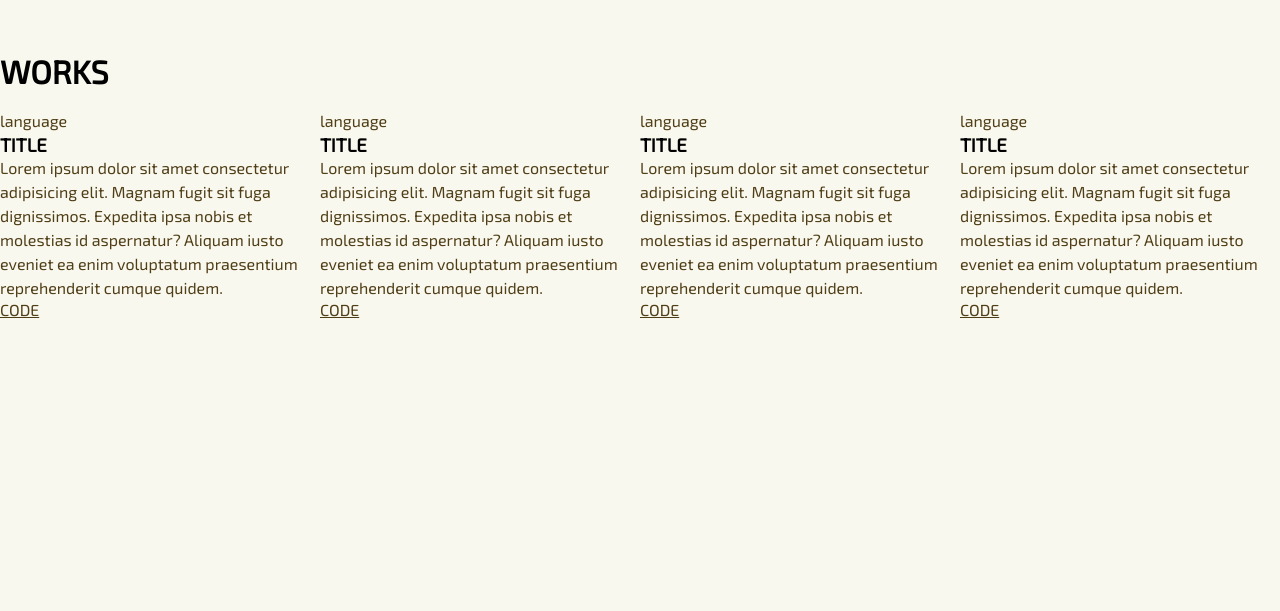
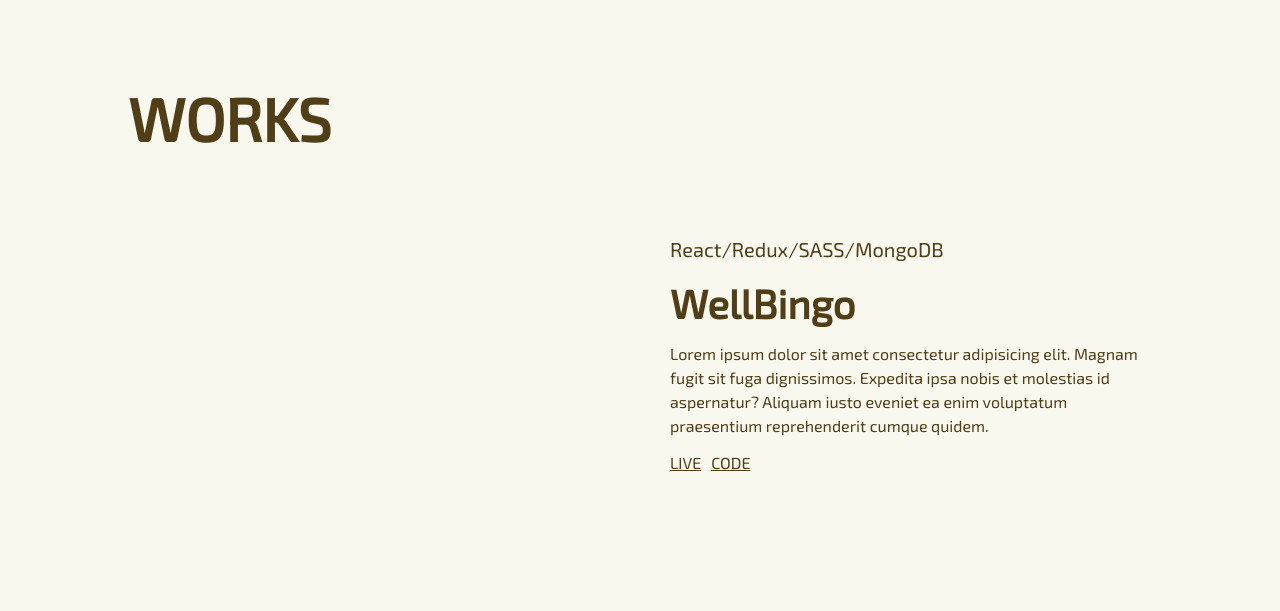
Before and after one commit to saya0118/sayafolio, a React (Create React App) app: page / in a window 1280 px wide. Shown: the part 2178-2789 px from the top of the page. Before the commit the page ends 2497 px from the top, so only its background shows below. Built offline with nearby package versions, Linux system fonts and the light colour scheme.

Commit message:
created layout of work component

```diff
--- a/src/App.module.css
+++ b/src/App.module.css
@@ -11,6 +11,7 @@
   --main-color-gray: #959ca7;
   --font-size-large-title: 70px;
   --font-size-md-title: 60px;
+  --font-size-sm-title: 40px;
   --font-size-lg: 25px;
   --font-size-md: 20px;
   --font-size-sm: 16px;
--- a/src/component/Profile/Profile.module.css
+++ b/src/component/Profile/Profile.module.css
@@ -5,7 +5,6 @@
 }
 
 .container {
-  /* text-align: center; */
   display: grid;
   display: flex;
 }
@@ -28,7 +27,6 @@
   font-size: var(--font-size-md-title);
   color: var(--main-color-charcoal);
   text-align: initial;
-  margin-top: 30px;
   margin-bottom: 30px;
 }
 
--- a/src/component/Skill/Skill.module.css
+++ b/src/component/Skill/Skill.module.css
@@ -8,7 +8,7 @@
   color: var(--main-color-charcoal);
   text-align: initial;
   margin-top: 30px;
-  margin-bottom: 100px;
+  margin-bottom: 60px;
 }
 
 .flex {
--- a/src/component/Work/Work.jsx
+++ b/src/component/Work/Work.jsx
@@ -1,74 +1,91 @@
 import React from "react";
-import styles from './Work.module.css';
+import styles from "./Work.module.css";
+import logoGithub from "../../image/github.svg";
 
 export const Work = () => {
-  return <div className={styles.work}>
-      <div className="section-title">
-                <h1>WORKS</h1>
+  return (
+    <div className={styles.work}>
+      <div className={styles["section-title"]}>
+        <h1 className={styles["title"]}>WORKS</h1>
       </div>
-            <ul className="project-list">
-                <li>
-                    <div className="project-content">
-
-                        <div className="project-img">
-                            <img src="" alt=""/>
+      <ul className={styles["project-ul"]}>
+        <li className={styles["project-list"]}>
+          <div className={styles["project-img-box"]}>
+            <img className={styles["project-image"]} src="" alt="" />
           </div>
-
-                        <div className="project-info">
-                            <p>language</p>
-                            <h3>TITLE</h3>
-                            <p>Lorem ipsum dolor sit amet consectetur adipisicing elit. Magnam fugit sit fuga dignissimos. Expedita ipsa nobis et molestias id aspernatur? Aliquam iusto eveniet ea enim voluptatum praesentium reprehenderit cumque quidem.</p>
-                            <div className="links">
-                                <a href="">CODE</a>
-                            </div>
+          <div className={styles["project-description-box"]}>
+            <p className={styles["project-language"]}>React/Redux/SASS/MongoDB</p>
+            <h3 className={styles["project-title"]}>WellBingo</h3>
+            <p className={styles["project-description"]}>
+              Lorem ipsum dolor sit amet consectetur adipisicing elit. Magnam
+              fugit sit fuga dignissimos. Expedita ipsa nobis et molestias id
+              aspernatur? Aliquam iusto eveniet ea enim voluptatum praesentium
+              reprehenderit cumque quidem.
+            </p>
+            <div>
+              <a href="" className={styles['project-link']}>LIVE</a>
+              <a href="" className={styles['project-link']}>CODE</a>
             </div>
           </div>
         </li>
-                <li>
-                    <div className="project-content">
-                        <div className="project-img">
-                            <img src="" alt=""/>
+        <li className={styles["project-list"]}>
+          <div className={styles["project-img-box"]}>
+            <img className={styles["project-image"]} src="" alt="" />
           </div>
-                        <div className="project-info">
-                            <p>language</p>
-                            <h3>TITLE</h3>
-                            <p>Lorem ipsum dolor sit amet consectetur adipisicing elit. Magnam fugit sit fuga dignissimos. Expedita ipsa nobis et molestias id aspernatur? Aliquam iusto eveniet ea enim voluptatum praesentium reprehenderit cumque quidem.</p>
-                            <div className="links">
-                                <a href="">CODE</a>
-                            </div>
+          <div className={styles["project-description-box"]}>
+            <p className={styles["project-language"]}>TypeScript/CSS modules</p>
+            <h3 className={styles["project-title"]}>Sayabucks</h3>
+            <p className={styles["project-description"]}>
+              Lorem ipsum dolor sit amet consectetur adipisicing elit. Magnam
+              fugit sit fuga dignissimos. Expedita ipsa nobis et molestias id
+              aspernatur? Aliquam iusto eveniet ea enim voluptatum praesentium
+              reprehenderit cumque quidem.
+            </p>
+            <div>
+              <a href="" className={styles['project-link']}>LIVE</a>
+              <a href="" className={styles['project-link']}>CODE</a>
             </div>
           </div>
         </li>
-                <li>
-                    <div className="project-content">
-                        <div className="project-img">
-                            <img src="" alt=""/>
+        <li className={styles["project-list"]}>
+          <div className={styles["project-img-box"]}>
+            <img className={styles["project-image"]} src="" alt="" />
           </div>
-                        <div className="project-info">
-                            <p>language</p>
-                            <h3>TITLE</h3>
-                            <p>Lorem ipsum dolor sit amet consectetur adipisicing elit. Magnam fugit sit fuga dignissimos. Expedita ipsa nobis et molestias id aspernatur? Aliquam iusto eveniet ea enim voluptatum praesentium reprehenderit cumque quidem.</p>
-                            <div className="links">
-                                <a href="">CODE</a>
-                            </div>
+          <div className={styles["project-description-box"]}>
+            <p className={styles["project-language"]}>React/React Hooks/Google API/</p>
+            <h3 className={styles["project-title"]}>Voyage Notes</h3>
+            <p className={styles["project-description"]}>
+              Lorem ipsum dolor sit amet consectetur adipisicing elit. Magnam
+              fugit sit fuga dignissimos. Expedita ipsa nobis et molestias id
+              aspernatur? Aliquam iusto eveniet ea enim voluptatum praesentium
+              reprehenderit cumque quidem.
+            </p>
+            <div>
+              <a href="" className={styles['project-link']}>LIVE</a>
+              <a href="" className={styles['project-link']}>CODE</a>
             </div>
           </div>
         </li>
-                <li>
-                    <div className="project-content">
-                        <div className="project-img">
-                            <img src="" alt=""/>
+        <li className={styles["project-list"]}>
+          <div className={styles["project-img-box"]}>
+            <img className={styles["project-image"]} src="" alt="" />
           </div>
-                        <div className="project-info">
-                            <p>language</p>
-                            <h3>TITLE</h3>
-                            <p>Lorem ipsum dolor sit amet consectetur adipisicing elit. Magnam fugit sit fuga dignissimos. Expedita ipsa nobis et molestias id aspernatur? Aliquam iusto eveniet ea enim voluptatum praesentium reprehenderit cumque quidem.</p>
-                            <div className="links">
-                                <a href="">CODE</a>
-                            </div>
+          <div className={styles["project-description-box"]}>
+            <p className={styles["project-language"]}>React/firebase</p>
+            <h3 className={styles["project-title"]}>Sayafolio</h3>
+            <p className={styles["project-description"]}>
+              Lorem ipsum dolor sit amet consectetur adipisicing elit. Magnam
+              fugit sit fuga dignissimos. Expedita ipsa nobis et molestias id
+              aspernatur? Aliquam iusto eveniet ea enim voluptatum praesentium
+              reprehenderit cumque quidem.
+            </p>
+            <div>
+              <a href="" className={styles['project-link']}>LIVE</a>
+              <a href="" className={styles['project-link']}>CODE</a>
             </div>
           </div>
         </li>
       </ul>
-  </div>;
+    </div>
+  );
 };
--- a/src/component/Work/Work.module.css
+++ b/src/component/Work/Work.module.css
@@ -1,84 +1,56 @@
-/* .work {
+.work {
+  height: auto;
+  padding: 30px 10%;
   min-height: 200vh;
-  background-color: var(--main-color-beige);
-  text-align: center;
-}
-ul {
-  text-align: left;
-  list-style: none;
-}
-
-.project-content {
-  display: flex;
-  height: 50vh;
-  width: 100%;
-  justify-content: space-between;
-}
-
-.project-img {
-  width: 50%;
-
-  position: relative;
-  background-color: var(--main-color-yellow);
-}
-
-img {
-  width: 100%;
-  position: absolute;
-  opacity: 1;
-  transition: all 2s ease-in-out;
-  object-fit: contain;
-}
-.project-info {
-  width: 50%;
   background-color: var(--main-color-beige);
 }
 
-p {
-  padding-left: 20px;
+.title{
+  font-size: var(--font-size-md-title);
   color: var(--main-color-charcoal);
-  line-height: 2em;
-  margin: 20px 0;
+  margin-bottom: 60px;
 }
 
-h3 {
-  padding-left: 20px;
-  color: var(--main-color-charcoal);
-  font-size: var(--font-size-lg);
+.project-ul{
+flex-direction: column;
 }
 
-a {
-  text-align: center;
-  text-decoration: none;
-  width: 80px;
-  height: 25px;
-  margin-left: 20px;
-  border: 2px solid #fff;
-  position: relative;
-  display: inline-block;
-  color: #fff;
+.project-list{
+  margin: 20px 0;
+  display: flex;
+  height: 330px;
 }
 
-a:hover {
-  border: 2px solid var(--main-color-yellow);
-  color: var(--main-color-charcoal);
-  transition: 1s;
+.project-list:nth-child(even){
+  flex-direction: row-reverse;
 }
 
-.project-content {
-  flex-direction: row-reverse;
-  flex-wrap: nowrap;
-  animation: slideIn 1s;
+.project-img-box{
+  width: 50%;
+  box-sizing: border-box;
+}
 
-  @keyframes slideIn {
-    0% {
-      opacity: 0;
-      transform: translateX(-200px);
-    }
+.project-description-box{
+  padding-left: 30px;
+  width: 50%;
+  box-sizing: border-box;
+}
 
-    100% {
-      opacity: 1;
-      transform: translateX(0px);
-    }
-  }
-} */
+.project-language{
+  font-size: var(--font-size-md);
+  margin-bottom: 15px;
+}
+
+.project-title{
+  font-size: var(--font-size-sm-title);
+  color: var(--main-color-charcoal);
+  margin-bottom: 15px;
+}
+
+.project-description{
+  margin-bottom: 15px;
+}
+
+.project-link{
+  margin-right: 10px;
+}
```
Lines whose indentation alone changed are shown as unchanged.
